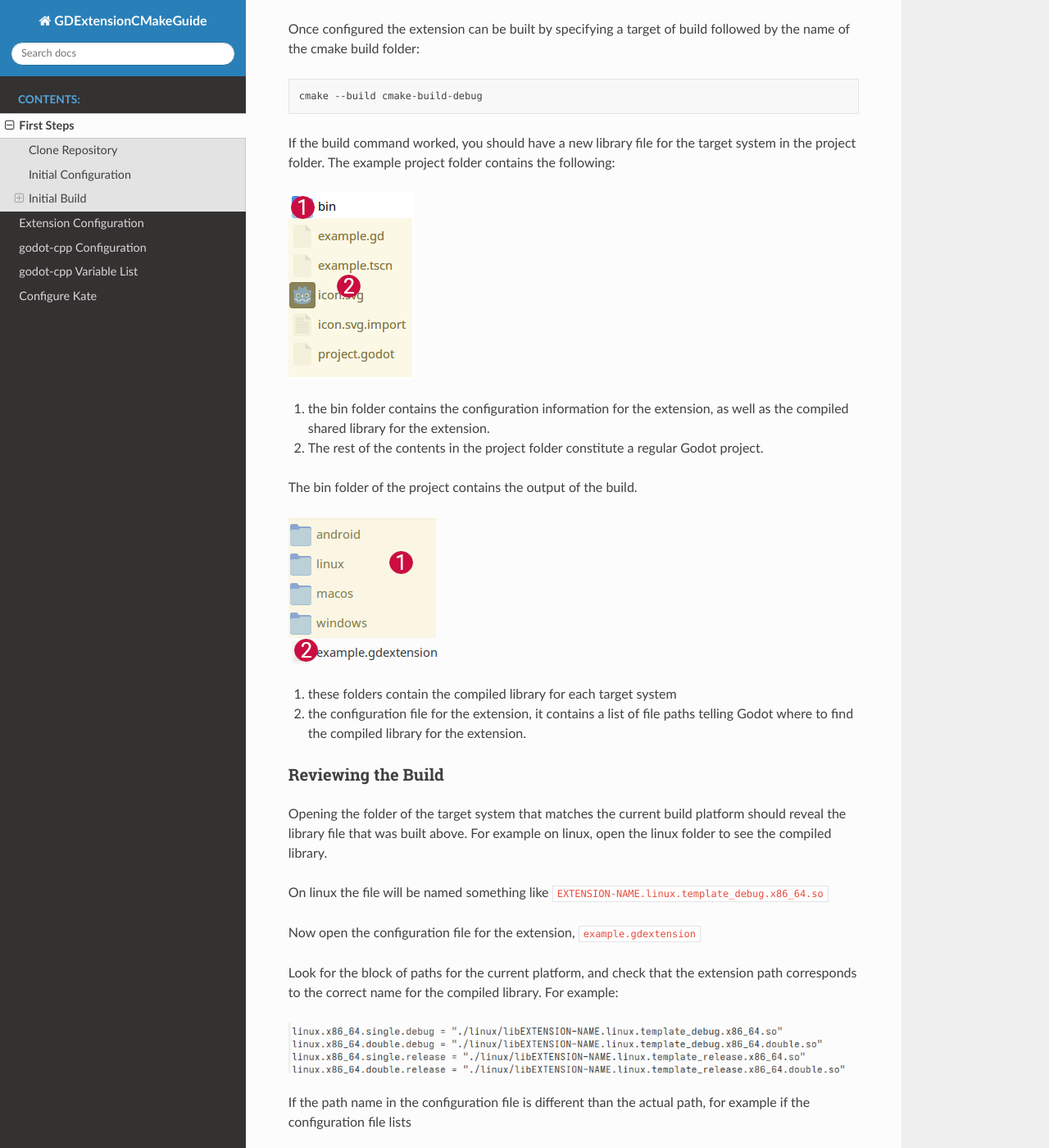
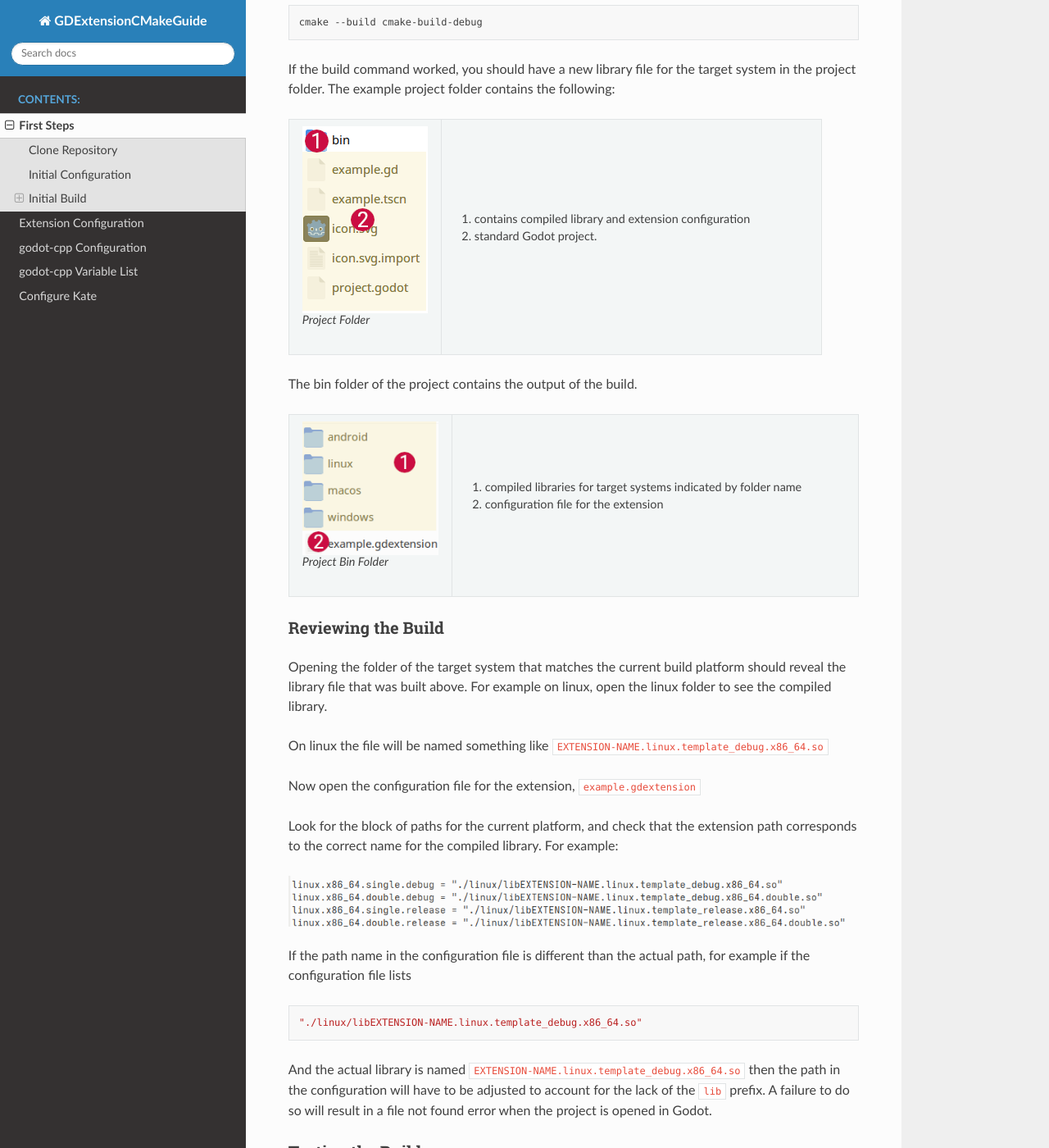
Before and after one commit to silenuz/GDExtension_CMake, a Sphinx documentation site: the page built from docs/source/introduction/first_steps.rst, in a window 1280 px wide and 1400 px high, scrolled down 1846 px. Shown: the whole window at 82% size. Built offline with Sphinx 7.4.7 and the Read the Docs theme 3.1.0, drawn with Linux system fonts in a browser that asks for light colours; some of the changed text lies outside the part shown.

Commit message:
first steps changed to use figures instead of images, numbered lists describing the figures are now beside the figure instead of below.

```diff
--- a/docs/source/introduction/first_steps.rst
+++ b/docs/source/introduction/first_steps.rst
@@ -23,19 +23,22 @@ created from the template is called mycooldemo:
 
 Once cloned, you will have a project that is composed as follows:
 
-.. figure:: img/intial_repo_content.png
-    :align: left
+.. list-table::
+   :widths: 20 50
+   :class: borderless
 
-    Initial Repository Content
+   * - .. figure:: img/intial_repo_content.png
+          :width: 100%
 
-#. bin folder
-#. Contains any class documentation for classes created as part of the extension
-#. godot-cpp bindings for creating the extension
-#. example project
-#. source code for the extension
-#. empty custom build profile
-#. cmake configuration file
-#. main file that is used by scons to build the project (not used in any way by cmake)
+          Initial Repository Content
+     - #. bin folder
+       #. class documentation for classes created for the extension
+       #. godot-cpp bindings for creating the extension
+       #. example project
+       #. source code for the extension
+       #. empty custom build profile
+       #. cmake configuration file
+       #. main file that is used by scons to build the project (not used by cmake)
 
 .. note::
     If the repository was cloned without the ``--recursive`` flag, then the godot-cpp folder will be empty.  To remedy
@@ -96,19 +99,31 @@ of the cmake build folder:
 If the build command worked, you should have a new library file for the
 target system in the project folder.  The example project folder contains the following:
 
-.. image:: img/project_content.png
+.. list-table::
+   :widths: 20 50
+   :class: borderless
 
-#. the bin folder contains the configuration information for the extension, as well as the compiled shared
-   library for the extension.
-#. The rest of the contents in the project folder constitute a regular Godot project.
+   * - .. figure:: img/project_content.png
+          :width: 100%
+
+          Project Folder
+     - #. contains compiled library and extension configuration
+       #. standard Godot project.
+
 
 The bin folder of the project contains the output of the build.
 
-.. image:: img/project_bin.png
+.. list-table::
+   :widths: 20 50
+   :class: borderless
 
-#. these folders contain the compiled library for each target system
-#. the configuration file for the extension, it contains a list of file paths telling Godot where to
-   find the compiled library for the extension.
+   * - .. figure:: img/project_bin.png
+          :width: 100%
+
+          Project Bin Folder
+     - #. compiled libraries for target systems indicated by folder name
+       #. configuration file for the extension
+
 
 Reviewing the Build
 ^^^^^^^^^^^^^^^^^^^
```
